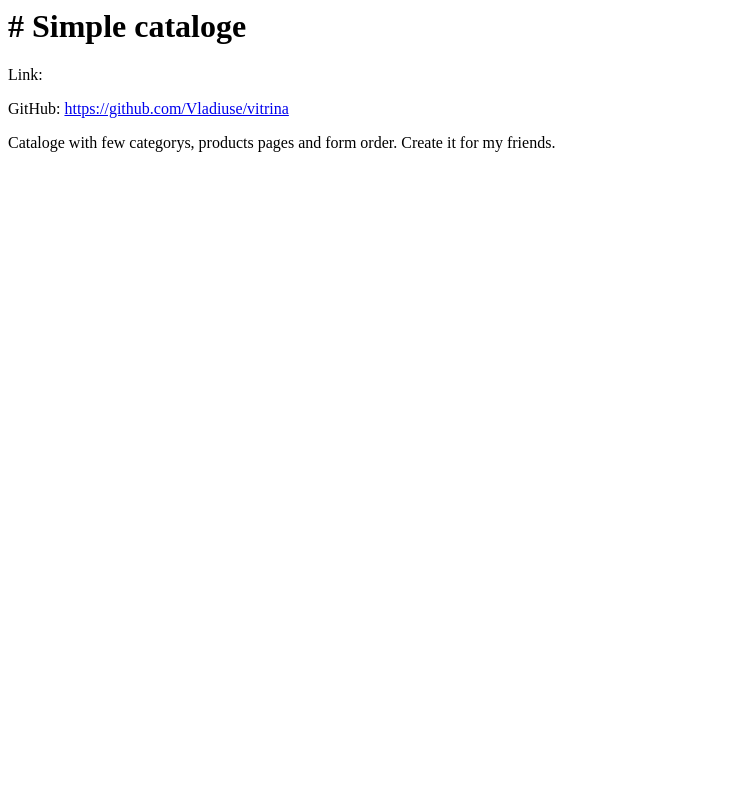
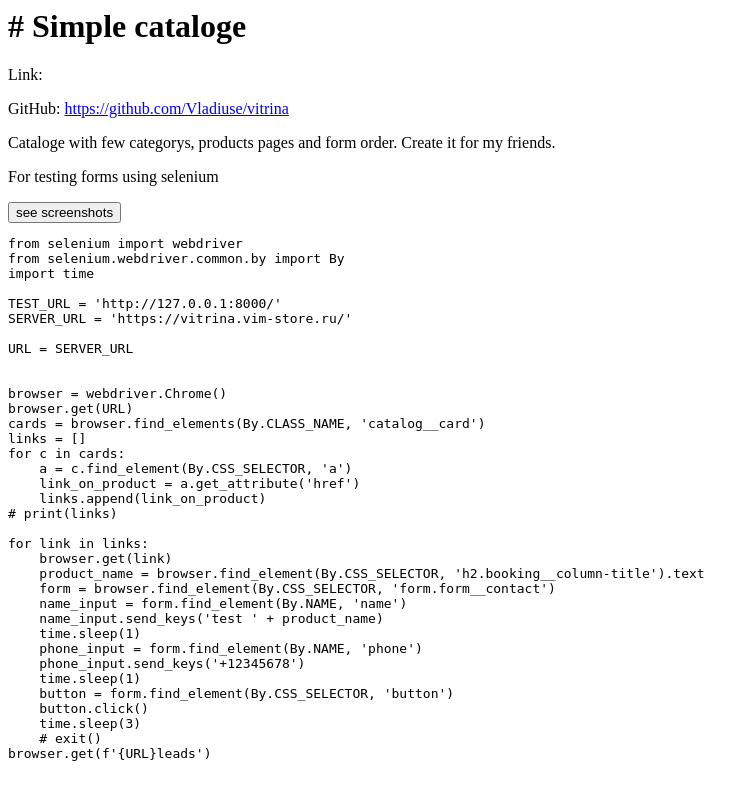
Before and after one commit to Vladiuse/portfolio, a Django app: template portfolio/terminal/templates/terminal/files/projects/simple_cataloge.py.html in a window 1280 px wide. Shown: the whole page, without its empty margins (0-756 px from the left). Run offline with Django 4.2, Linux system fonts and the light colour scheme; the template is opened without the code that fills it, so the values that code supplies are empty.

Commit message:
add slider

```diff
--- a/portfolio/terminal/templates/terminal/files/about_page.html
+++ b/portfolio/terminal/templates/terminal/files/about_page.html
@@ -1,6 +1,9 @@
 {%load code%}
 <h1>Chose project from top bar or table on left side of page with directorys and files too see more information.</h1>
 <p>Its organized like a file system. Structure of files:</p>
+<button class="screenshot-button" href="#" data-bs-toggle="modal" data-bs-target="#imageModal"
+data-slider="screens/checker_1.jpg,screens/checker_2.jpg,screens/checker_3.jpg"
+>see screenshots</button>
 <!-- <pre>
  _ __  _   _| |__ | |_ ___  _ __
 | '_ \| | | | '_ \| __/ _ \| '_ \
--- a/portfolio/terminal/templates/terminal/files/projects/simple_cataloge.py.html
+++ b/portfolio/terminal/templates/terminal/files/projects/simple_cataloge.py.html
@@ -3,3 +3,44 @@
 <p>Link: </p>
 <p>GitHub: <a href="https://github.com/Vladiuse/vitrina">https://github.com/Vladiuse/vitrina</a></p>
 <p>Cataloge with few categorys, products pages and form order. Create it for my friends.</p>
+<p>For testing forms using selenium</p>
+<button class="screenshot-button" href="#" data-bs-toggle="modal" data-bs-target="#imageModal"
+data-slider="screens/cataloge_1.jpg,screens/cataloge_2.jpg,screens/cataloge_3.jpg"
+>see screenshots</button>
+{%lang 'python'%}
+from selenium import webdriver
+from selenium.webdriver.common.by import By
+import time
+
+TEST_URL = 'http://127.0.0.1:8000/'
+SERVER_URL = 'https://vitrina.vim-store.ru/'
+
+URL = SERVER_URL
+
+
+browser = webdriver.Chrome()
+browser.get(URL)
+cards = browser.find_elements(By.CLASS_NAME, 'catalog__card')
+links = []
+for c in cards:
+    a = c.find_element(By.CSS_SELECTOR, 'a')
+    link_on_product = a.get_attribute('href')
+    links.append(link_on_product)
+# print(links)
+
+for link in links:
+    browser.get(link)
+    product_name = browser.find_element(By.CSS_SELECTOR, 'h2.booking__column-title').text
+    form = browser.find_element(By.CSS_SELECTOR, 'form.form__contact')
+    name_input = form.find_element(By.NAME, 'name')
+    name_input.send_keys('test ' + product_name)
+    time.sleep(1)
+    phone_input = form.find_element(By.NAME, 'phone')
+    phone_input.send_keys('+12345678')
+    time.sleep(1)
+    button = form.find_element(By.CSS_SELECTOR, 'button')
+    button.click()
+    time.sleep(3)
+    # exit()
+browser.get(f'{URL}leads')
+{%end%}
--- a/portfolio/terminal/templates/terminal/files/projects/w_Api_order_tester.py.html
+++ b/portfolio/terminal/templates/terminal/files/projects/w_Api_order_tester.py.html
@@ -12,3 +12,6 @@
 </ul>
 <p>My app just need to set product ID and chose countrys that you need to send orders.</p>
 <p>All other work app will do it for you.</p>
+<button class="screenshot-button" href="#" data-bs-toggle="modal" data-bs-target="#imageModal"
+data-slider="screens/tester_1.png,screens/tester_2.png,screens/tester_3.png,screens/tester_4.png"
+>see screenshots</button>
--- a/portfolio/terminal/templates/terminal/files/projects/w_Department_documentation.html
+++ b/portfolio/terminal/templates/terminal/files/projects/w_Department_documentation.html
@@ -7,4 +7,7 @@
 <p>I need it to follow principle DRY, save html code of sliders,  blocks, different windows in one place.
     There over 50 pages group, so it will be dificalt to fix some html elements.
 </p>
+<button class="screenshot-button" href="#" data-bs-toggle="modal" data-bs-target="#imageModal"
+data-slider="screens/manual_1.jpg,screens/manual_2.jpg"
+>see screenshots</button>
 <p>P.S: I aks my chief can i show this information. There no anything confidencial.</p>
--- a/portfolio/terminal/templates/terminal/files/projects/w_LinkChecker.py.html
+++ b/portfolio/terminal/templates/terminal/files/projects/w_LinkChecker.py.html
@@ -4,7 +4,10 @@
 https://feed-news.org/blog-nikolay-daoshen-fp/?ufl=17305
 <p>To sign in: Login - guest, password - 0000, </p>
 <p>GitHub: <a href="https://github.com/Vladiuse/-OI-AMK/tree/main/HelloDjango/checker_2">https://github.com/Vladiuse/-OI-AMK/tree/main/HelloDjango/checker_2</a></p>
-<p>My biggest project. Use this every day to make my job more easely. Also it used by my coworcers(6 employees).</p>
+<p>My biggest project. Develop in 2 mounth, ~2k lines of code. Use this every day to make my job more easely. Also it used by my coworcers(6 employees).</p>
+<button class="screenshot-button" href="#" data-bs-toggle="modal" data-bs-target="#imageModal"
+data-slider="screens/checker_1.jpg,screens/checker_2.jpg,screens/checker_3.jpg"
+>see screenshots</button>
 <p>Work is check simple one page sites, there must:</p>
 <ul>
     <li>Correct product price and discount</li>
@@ -15,6 +18,7 @@ https://feed-news.org/blog-nikolay-daoshen-fp/?ufl=17305
     <li>No doubles of avatars in comments</li>
 </ul>
 <p>It's being decided by load checked site in Iframe, add on page some CSS and JS code and text analize of site on backend.</p>
+<p>Checking type of site, country, language, prices and create a check list this some points for this specific parameters.</p>
 <p>It also joined with my other site, with full documentation and rules of our job, click on one of check point
     and desired text and images will load by API in same window.(so you dont need search this information in DOCs.</p>
 <p>Full description of work that checker do <a href="https://vim-store.ru/manual/other.linkchecker">you can read here</a>.</p>
```
Also changed, not shown: portfolio/terminal/views.py (+4 -4 lines).
